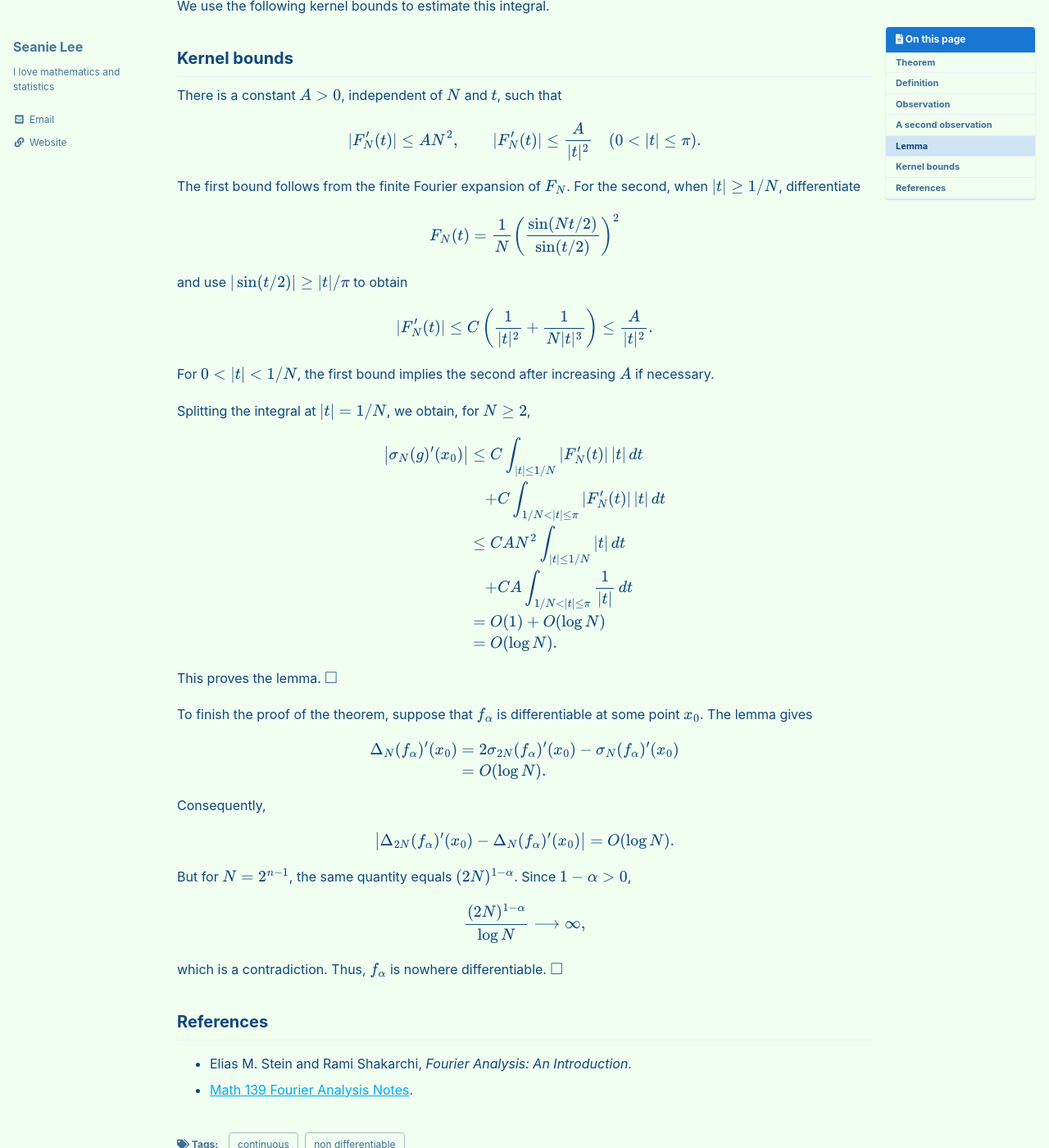
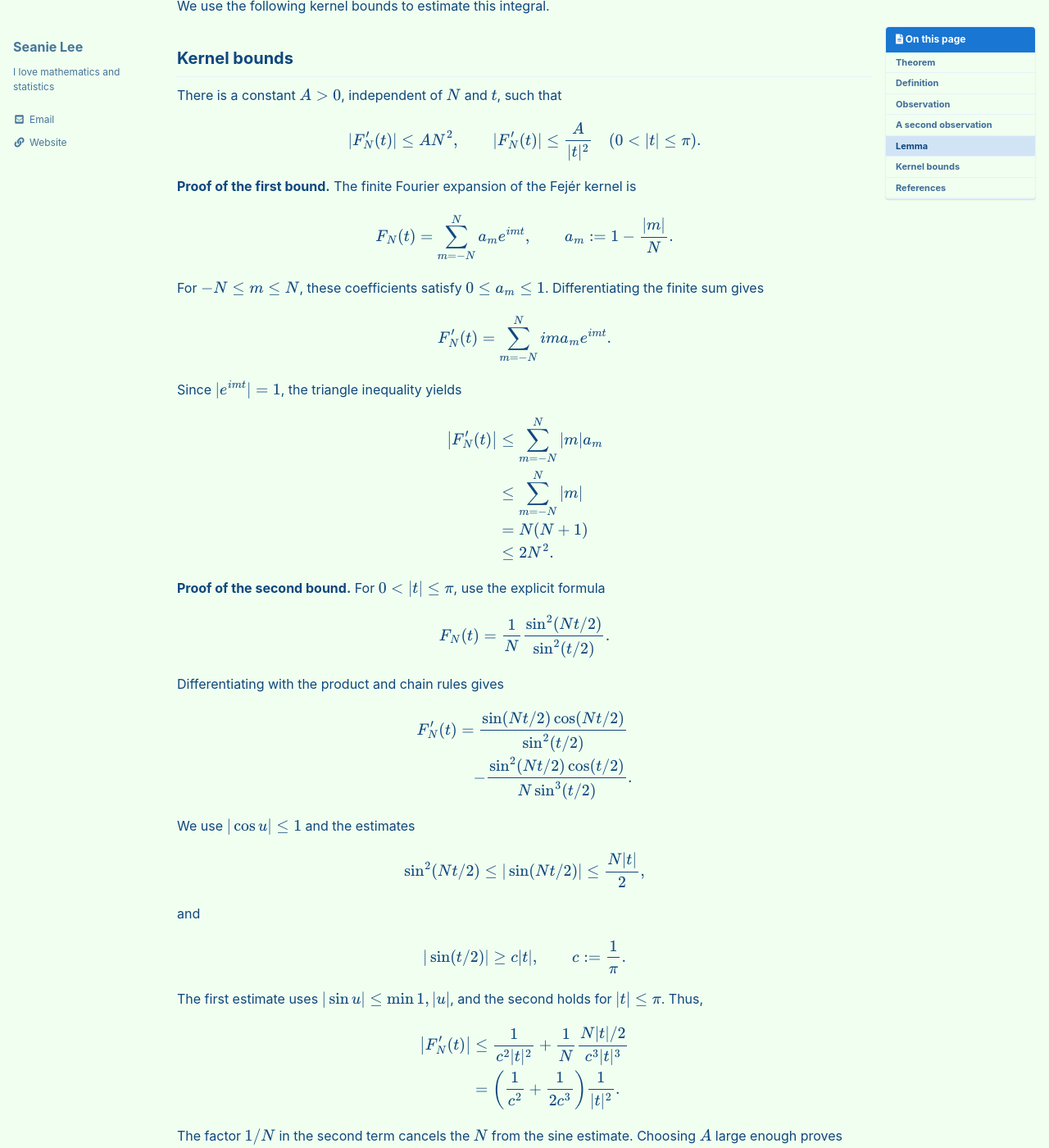
Before and after one commit to seanie12/blog, a Jekyll site: the page built from _posts/2024-04-06-continous-nowhere-differentiable.md, in a window 1280 px wide and 1400 px high, scrolled down 4663 px. Shown: the whole window at 82% size. Built offline with Jekyll 4.4.1, drawn with Linux system fonts in a browser that asks for light colours; cached includes are drawn as plain includes; formulas are drawn with MathJax 3; some of the changed text lies outside the part shown.

Commit message:
Enhance proofs for bounds of Fejér kernel derivative
Added detailed proofs for the bounds of the Fejér kernel's derivative, including explicit formulas and estimates.

```diff
--- a/_posts/2024-04-06-continous-nowhere-differentiable.md
+++ b/_posts/2024-04-06-continous-nowhere-differentiable.md
@@ -270,21 +270,76 @@ $$
 \quad(0<\vert  t\vert \leq\pi).
 $$
 
-The first bound follows from the finite Fourier expansion of $F_N$. For the second, when $\vert  t\vert \geq 1/N$, differentiate
+**Proof of the first bound.** The finite Fourier expansion of the Fejér kernel is
 
 $$
-F_N(t)=\frac{1}{N}\left(\frac{\sin(Nt/2)}{\sin(t/2)}\right)^2
+F_N(t)=\sum_{m=-N}^{N}a_m e^{imt},
+\qquad
+a_m:=1-\frac{\vert m\vert }{N}.
 $$
 
-and use $\vert  \sin(t/2)\vert \geq \vert  t\vert /\pi$ to obtain
+For $-N\leq m\leq N$, these coefficients satisfy $0\leq a_m\leq 1$. Differentiating the finite sum gives
 
 $$
-\vert  F_N'(t)\vert
-\leq C\left(\frac{1}{\vert  t\vert ^2}+\frac{1}{N\vert  t\vert ^3}\right)
-\leq\frac{A}{\vert  t\vert ^2}.
+F_N'(t)=\sum_{m=-N}^{N}im a_m e^{imt}.
 $$
 
-For $0<\vert  t\vert <1/N$, the first bound implies the second after increasing $A$ if necessary.
+Since $\vert e^{imt}\vert =1$, the triangle inequality yields
+
+$$
+\begin{aligned}
+\left\vert F_N'(t)\right\vert
+&\leq\sum_{m=-N}^{N}\vert m\vert a_m\\
+&\leq\sum_{m=-N}^{N}\vert m\vert\\
+&=N(N+1)\\
+&\leq 2N^2.
+\end{aligned}
+$$
+
+**Proof of the second bound.** For $0<\vert t\vert\leq\pi$, use the explicit formula
+
+$$
+F_N(t)=\frac{1}{N}\frac{\sin^2(Nt/2)}{\sin^2(t/2)}.
+$$
+
+Differentiating with the product and chain rules gives
+
+$$
+\begin{aligned}
+F_N'(t)
+&=\frac{\sin(Nt/2)\cos(Nt/2)}{\sin^2(t/2)}\\
+&\quad-\frac{\sin^2(Nt/2)\cos(t/2)}{N\sin^3(t/2)}.
+\end{aligned}
+$$
+
+We use $\vert\cos u\vert\leq 1$ and the estimates
+
+$$
+\sin^2(Nt/2)
+\leq\vert\sin(Nt/2)\vert
+\leq\frac{N\vert t\vert}{2},
+$$
+
+and
+
+$$
+\vert\sin(t/2)\vert\geq c\vert t\vert,
+\qquad c:=\frac{1}{\pi}.
+$$
+
+The first estimate uses $\vert\sin u\vert\leq\min\{1,\vert u\vert\}$, and the second holds for $\vert t\vert\leq\pi$. Thus,
+
+$$
+\begin{aligned}
+\left\vert F_N'(t)\right\vert
+&\leq\frac{1}{c^2\vert t\vert^2}
++\frac{1}{N}\frac{N\vert t\vert/2}{c^3\vert t\vert^3}\\
+&=\left(\frac{1}{c^2}+\frac{1}{2c^3}\right)
+\frac{1}{\vert t\vert^2}.
+\end{aligned}
+$$
+
+The factor $1/N$ in the second term cancels the $N$ from the sine estimate. Choosing $A$ large enough proves both bounds with the same constant, independent of $N$ and $t$.
 
 Splitting the integral at $\vert  t\vert =1/N$, we obtain, for $N\geq 2$,
 
```
